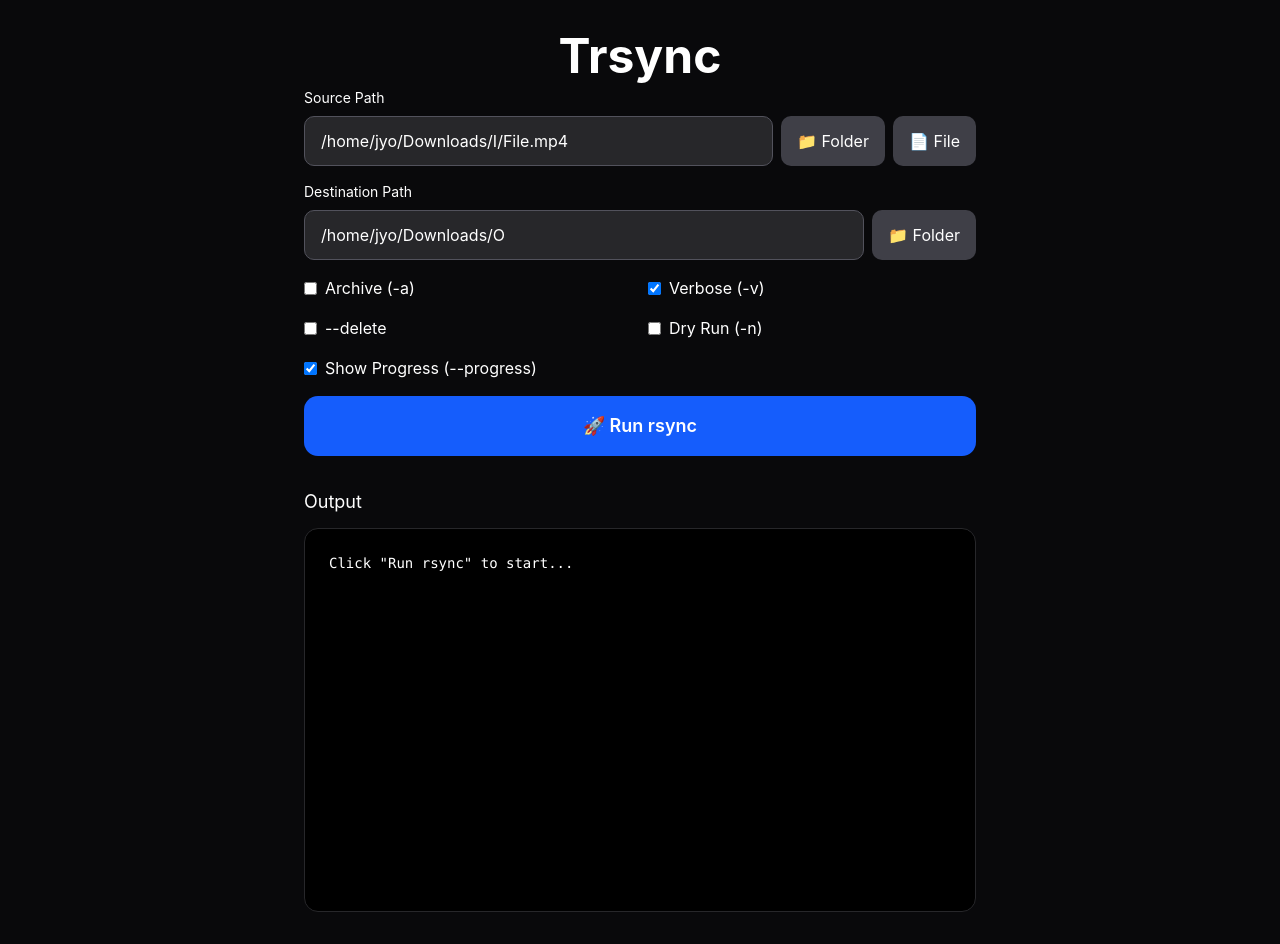
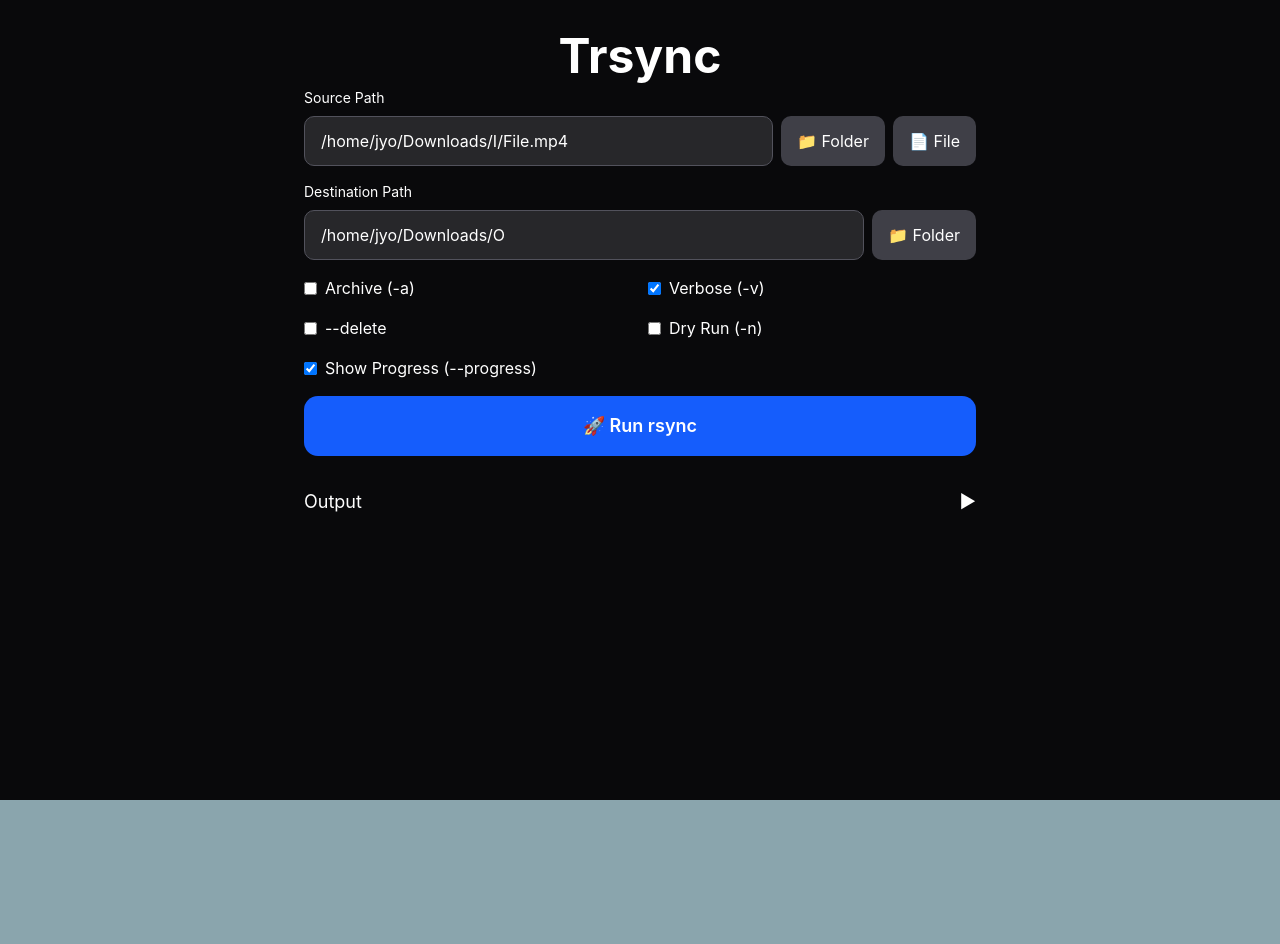
Before and after one commit to jyo64/trsync, a React (Vite) app: page / in a window 1280 px wide. After the commit the page ends 800 px from the top, so only its background shows below. Built offline with nearby package versions, Linux system fonts and the light colour scheme.

Commit message:
Collapsible Output Logs

```diff
--- a/src/App.tsx
+++ b/src/App.tsx
@@ -37,6 +37,7 @@ function App() {
   const [progress, setProgress] = useState(true)  // Add progress state
   const [output, setOutput] = useState('')
   const [isRunning, setIsRunning] = useState(false)
+  const [outputExpanded, setOutputExpanded] = useState(false)
   const [progressData, setProgressData] = useState<ProgressData>({
     percentage: 0,
     speed: '',
@@ -259,10 +260,19 @@ function App() {
         </div>
 
         <div className="mt-8">
-          <h3 className="text-lg mb-3">Output</h3>
-          <pre className="bg-black border border-zinc-800 rounded-xl p-6 font-mono text-sm h-96 overflow-auto whitespace-pre-wrap">
-            {output || 'Click "Run rsync" to start...'}
-          </pre>
+          <button
+            onClick={() => setOutputExpanded(!outputExpanded)}
+            className="w-full flex items-center justify-between text-lg mb-3 hover:text-zinc-300 transition-colors"
+          >
+            <h3>Output</h3>
+            <span>{outputExpanded ? '▼' : '▶'}</span>
+          </button>
+
+          {outputExpanded && (
+            <pre className="bg-black border border-zinc-800 rounded-xl p-6 font-mono text-sm h-96 overflow-auto whitespace-pre-wrap">
+              {output || 'Click "Run rsync" to start...'}
+            </pre>
+          )}
         </div>
 
         {progress && (isRunning || progressData.percentage > 0) && (
```
